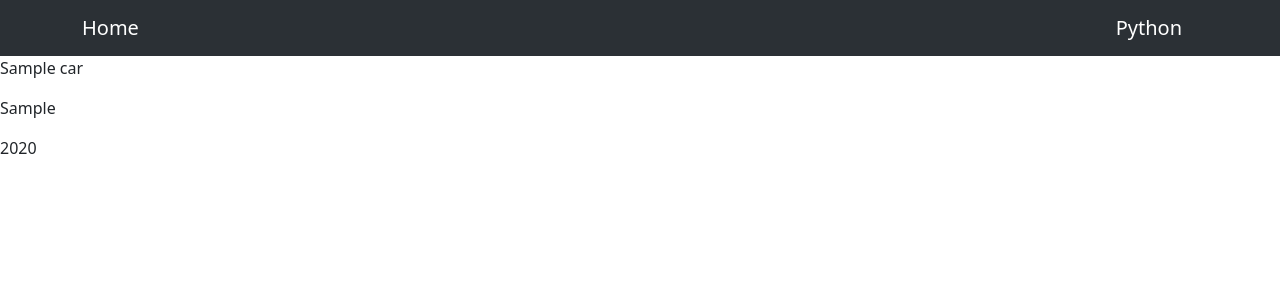
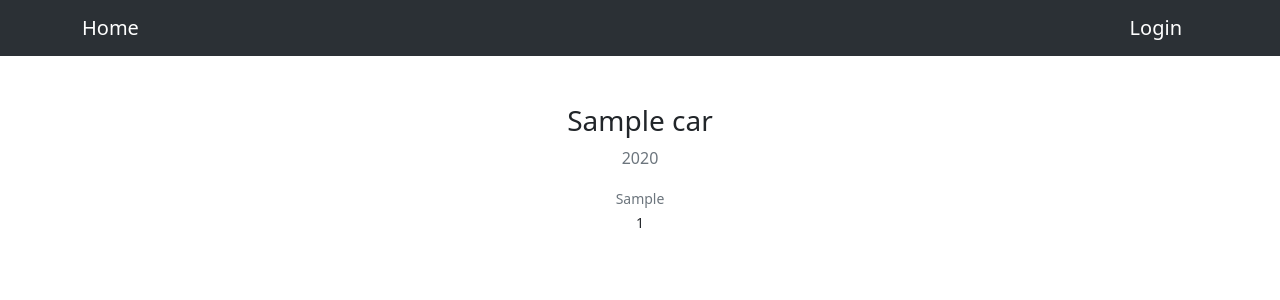
Before and after one commit to sinanazem/django-cbv-course, a Django app: page /1/ in a window 1280 px wide. Shown: the top 300 px of the page. Run offline with Django 4.2, Linux system fonts and the light colour scheme; tables that the repository leaves empty hold one stand-in row (values such as "Sample post").

Commit message:
add UpdateView & LoginView

```diff
--- a/home/templates/home/detail.html
+++ b/home/templates/home/detail.html
@@ -5,9 +5,21 @@
 
 {% block content %}
 
-<p> {{object.name}} </p>
-<p> {{object.owner}} </p>
-<p> {{object.year}} </p>
+<div class="container text-center mt-5 ">
+
+    <h3>{{object.name}} </h3>
+    <p class="text-secondary"> {{object.year}} </p>
+
+    <small class="text-secondary"> {{object.owner}} </small>
+    <br>
+
+    <small>{{car.id}}</small>
+
+
+
+
+</div>
+
 
 
 {% endblock %}
--- a/home/templates/home/home.html
+++ b/home/templates/home/home.html
@@ -14,7 +14,9 @@
     <tr>
       <th scope="col">#</th>
       <th scope="col">Name</th>
+      <th scope="col">Update</th>
       <th scope="col">Delete</th>
+
     </tr>
   </thead>
   <tbody>
@@ -22,8 +24,10 @@
     {% for car in cars %}
     <tr>
       <th scope="row">{{forloop.counter }}</th>
-      <td> <a href="{% url 'home:detail' car.id %}"> {{car.name}} </a> </td>
+      <td> <a href="{% url 'home:detail' car.id %}" class="fw-bold"> {{car.name}} </a> </td>
+      <td><a class="btn btn-success" href="{% url 'home:car_update' car.id %}"> Update</a></td>
       <td><a class="btn btn-danger" href="{% url 'home:car_delete' car.id %}"> Delete</a></td>
+
     </tr>
     {% endfor %}
   </tbody>
--- a/home/urls.py
+++ b/home/urls.py
@@ -1,13 +1,15 @@
 from django.urls import path
-from .views import HomeView, MongardView, PythonTutorialView, HomeDetailView, CreateCarView, DeleteCarView
+from .views import HomeView, MongardView, PythonTutorialView, HomeDetailView, CreateCarView, DeleteCarView, UpdateCarView, UserLogin
 
 app_name='home'
 urlpatterns = [
     path("", HomeView.as_view(), name="home"),
     path("<int:pk>/", HomeDetailView.as_view(), name="detail"),
     path("create/", CreateCarView.as_view(), name="car_create"),
+    path("update/<int:pk>/", UpdateCarView.as_view(), name="car_update"),
     path("delete/<int:pk>/", DeleteCarView.as_view(), name="car_delete"),
     path("mongard_view/", MongardView.as_view(), name="mongard_view"),
     path("python/", PythonTutorialView.as_view(), name="python"),
+    path("login/", UserLogin.as_view(), name="user_login"),
 
 ]
--- a/home/views.py
+++ b/home/views.py
@@ -4,11 +4,17 @@ from django.http import HttpRequest
 from django.http.response import HttpResponse as HttpResponse
 from django.shortcuts import render
 from django.views import View
-from django.views.generic import TemplateView, RedirectView, ListView, DetailView, FormView, CreateView, DeleteView
+from django.views.generic import TemplateView, RedirectView, ListView, DetailView, FormView, CreateView, DeleteView, UpdateView
 from .models import Car
 from .forms import CarAddForm
 from django.urls import reverse_lazy
 from django.contrib import messages
+from django.contrib.auth import views as auth_views
+
+
+class UserLogin(auth_views.LoginView):
+    template_name = "home/login.html"
+    next_page = reverse_lazy('home:home')
 
 
 # class HomeView(View):
@@ -61,6 +67,12 @@ class DeleteCarView(DeleteView):
     success_url = reverse_lazy('home:home')
 
 
+class UpdateCarView(UpdateView):
+    template_name = 'home/update.html'
+    model = Car
+    success_url = reverse_lazy('home:home')
+    fields =  ('name',)
+
 class CreateCarView(CreateView):
     model = Car
     fields = ('name', 'year')
--- a/templates/inc/navbar.html
+++ b/templates/inc/navbar.html
@@ -1,6 +1,6 @@
 <nav class="navbar bg-body-tertiary" data-bs-theme="dark">
     <div class="container">
         <a class="navbar-brand" href="{% url 'home:home'%}">Home</a>
-        <a class="navbar-brand" href="{% url 'home:python'%}">Python</a>
+        <a class="navbar-brand" href="{% url 'home:user_login'%}">Login</a>
     </div>
 </nav>
```
Also changed, not shown: home/templates/home/delete.html (+5 -2 lines), home/templates/home/login.html (added, +18 -0 lines), home/templates/home/update.html (added, +18 -0 lines).
